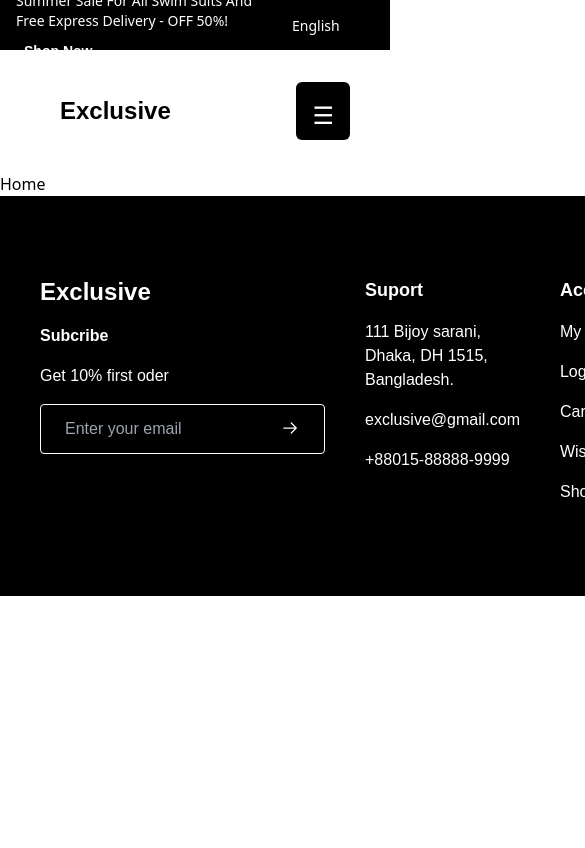
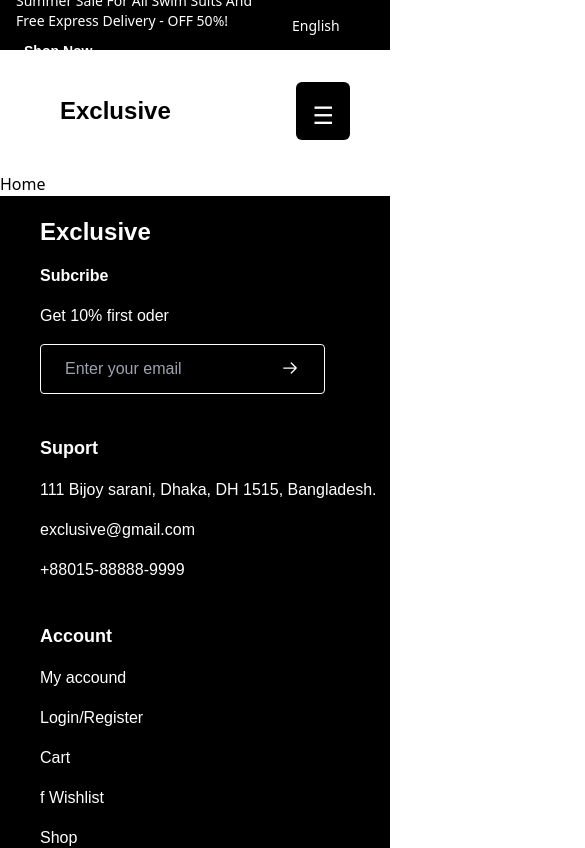
Before and after one commit to quangluongw/shop, a React (Vite) app: page / in a window 390 px wide. Shown: the top 848 px of the page, 585 px wide, since content can reach past the window. Built offline with nearby package versions, Linux system fonts and the light colour scheme.

Commit message:
responsive footer

```diff
--- a/src/components/Footer.tsx
+++ b/src/components/Footer.tsx
@@ -1,19 +1,16 @@
-import { rgba } from 'framer-motion'
-import { footer } from 'framer-motion/client'
-import React from 'react'
-import qr from '../components/common/img/qr.jpg'
+import qr from "../components/common/img/qr.jpg";
 import { FaFacebookF, FaInstagram, FaTwitter, FaTiktok } from "react-icons/fa";
 const Footer = () => {
   return (
     <>
-            <footer>
-                <div className='div1' style={{ backgroundColor: "black" }}>
-
-                    <ul className='flex flex-col gap-4 pt-20 pl-5 '>
+      <div className="bg-black">
+        <footer >
+          <div className="div1">
+            <ul className="flex flex-col gap-4 py-5 x py-5 xl:py-20 pl-5 ">
               <li className=" loloFooter logo text-2xl font-bold">Exclusive</li>
               <li className=" subFooter  logo text-1xl font-bold">Subcribe</li>
-                        <li className=' logo '>Get 10% first oder</li>
-                        <li className='logo'>
+              <li className=" logo ">Get 10% first oder</li>
+              <li className="logo">
                 <div className="flex items-center border-[1.5px] border-white text-white rounded px-1 py-3 w-fit bg-black">
                   <input
                     type="email"
@@ -29,59 +26,82 @@ const Footer = () => {
                       stroke="white"
                       className="w-5 h-5"
                     >
-                                        <path strokeLinecap="round" strokeLinejoin="round" d="M4.5 12h15m0 0l-6-6m6 6l-6 6" />
+                      <path
+                        strokeLinecap="round"
+                        strokeLinejoin="round"
+                        d="M4.5 12h15m0 0l-6-6m6 6l-6 6"
+                      />
                     </svg>
                   </button>
                 </div>
-
-
               </li>
             </ul>
-
           </div>
-                <div className='div2' style={{ backgroundColor: "black" }}>
-                    <ul className='flex flex-col gap-4 pt-20 pl-5'>
+          <div className="div2">
+            <ul className="flex flex-col gap-4 py-5 xl:py-20 pl-5">
               <li className=" subFooter  logo text-lg font-bold">Suport</li>
-                        <li className='logo'>
-                            111 Bijoy sarani, Dhaka,  DH 1515, Bangladesh.
+              <li className="logo">
+                111 Bijoy sarani, Dhaka, DH 1515, Bangladesh.
               </li>
-                        <li className='logo'>
-                            exclusive@gmail.com
-                        </li>
-                        <li className='logo'>+88015-88888-9999</li>
+              <li className="logo">exclusive@gmail.com</li>
+              <li className="logo">+88015-88888-9999</li>
             </ul>
           </div>
-                <div className='div3' style={{ backgroundColor: "black" }}>
-                    <ul className='flex flex-col gap-4 pt-20 pl-5'>
+          <div className="div3">
+            <ul className="flex flex-col gap-4 py-5 xl:py-20 pl-5">
               <li className=" subFooter  logo text-lg font-bold">Account</li>
-                        <li className='logo'><a href="#">My accound</a></li>
-                        <li className='logo'><a href="#">Login/Register</a></li>
-                        <li className='logo'><a href="#"> Cart</a></li>
-                        <li className='logo'><a href="#"> Wishlist</a></li>
-                        <li className='logo'><a href="#">Shop</a></li>
+              <li className="logo">
+                <a href="#">My accound</a>
+              </li>
+              <li className="logo">
+                <a href="#">Login/Register</a>
+              </li>
+              <li className="logo">
+                <a href="#"> Cart</a>
+              </li>
+              <li className="logo">
+                f<a href="#"> Wishlist</a>
+              </li>
+              <li className="logo">
+                <a href="#">Shop</a>
+              </li>
             </ul>
           </div>
-                <div className='div4' style={{ backgroundColor: "black" }}>
-                    <ul className='flex flex-col gap-4 pt-20 pl-5'>
-                        <li className=" subFooter  logo text-lg font-bold"><a href="#">Quick Link</a></li>
-                        <li className='logo'><a href="#">Privacy poly</a></li>
-                        <li className='logo'><a href="#">Terms & Use</a></li>
-                        <li className='logo'><a href="#">FAQ</a></li>
-                        <li className='logo'><a href="#">Contact us</a></li>
+          <div className="div4">
+            <ul className="flex flex-col gap-4 py-5 xl:py-20 pl-5">
+              <li className=" subFooter  logo text-lg font-bold">
+                <a href="#">Quick Link</a>
+              </li>
+              <li className="logo">
+                <a href="#">Privacy poly</a>
+              </li>
+              <li className="logo">
+                <a href="#">Terms & Use</a>
+              </li>
+              <li className="logo">
+                <a href="#">FAQ</a>
+              </li>
+              <li className="logo">
+                <a href="#">Contact us</a>
+              </li>
             </ul>
           </div>
-                <div className=" bg-black text-white p-5">
-                    <ul className=" pt-14">
+          <div className=" bg-black text-white">
+            <ul className="py-5 xl:py-20">
               <li className="text-lg font-bold mb-1">Download App</li>
-                        <li className="pt-5 text-sm text-gray-400 mb-4">Save 3$ with new user!</li>
+              <li className="pt-5 text-sm text-gray-400 mb-4">
+                Save 3$ with new user!
+              </li>
 
               <li>
                 <div className="flex items-start gap-4">
-
                   <div className="w-[100px] h-[100px]">
-                                    <img src={qr} alt="qr" className="w-full h-full object-contain" />
+                    <img
+                      src={qr}
+                      alt="qr"
+                      className="w-full h-full object-contain"
+                    />
                   </div>
-
 
                   <div className="flex flex-col gap-2">
                     <a
@@ -110,27 +130,43 @@ const Footer = () => {
                   </div>
                 </div>
               </li>
+              <br />
               <li className="flex gap-6 text-lg font-bold mb-1">
-                            <a href="https://facebook.com" target="_blank" rel="noopener noreferrer">
+                <a
+                  href="https://facebook.com"
+                  target="_blank"
+                  rel="noopener noreferrer"
+                >
                   <FaFacebookF />
                 </a>
-                            <a href="https://instagram.com" target="_blank" rel="noopener noreferrer">
+                <a
+                  href="https://instagram.com"
+                  target="_blank"
+                  rel="noopener noreferrer"
+                >
                   <FaInstagram />
                 </a>
-                            <a href="https://twitter.com" target="_blank" rel="noopener noreferrer">
+                <a
+                  href="https://twitter.com"
+                  target="_blank"
+                  rel="noopener noreferrer"
+                >
                   <FaTwitter />
                 </a>
-                            <a href="https://tiktok.com" target="_blank" rel="noopener noreferrer">
+                <a
+                  href="https://tiktok.com"
+                  target="_blank"
+                  rel="noopener noreferrer"
+                >
                   <FaTiktok />
                 </a>
               </li>
             </ul>
           </div>
+        </footer>
+      </div>
+    </>
+  );
+};
 
-
-            </footer>
-        </>
-    )
-}
-
-export default Footer
+export default Footer;
--- a/src/components/Header.tsx
+++ b/src/components/Header.tsx
@@ -1,5 +1,8 @@
-import React, { useState } from 'react';
-import { motion, AnimatePresence } from 'framer-motion';
+import React, { useState } from "react";
+import { motion, AnimatePresence } from "framer-motion";
+import { Link } from "react-router-dom";
+import { FaRegHeart } from "react-icons/fa";
+import { FaCartShopping, FaRegCircleUser } from "react-icons/fa6";
 
 const Header: React.FC = () => {
   const [isOpen, setIsOpen] = useState<boolean>(false);
@@ -7,14 +10,16 @@ const Header: React.FC = () => {
   return (
     <>
       {/* Top Header */}
-            <div className="top-header bg-black text-white px-4 py-2 flex justify-between items-center text-sm">
-                <div className="title-header overflow-hidden">
+      <div className="top-header bg-black text-white px-4 py-2 flex justify-between items-center text-sm ">
+        <div className="title-header overflow-hidden max-w-[1280px]">
           <p>
             Summer Sale For All Swim Suits And Free Express Delivery - OFF 50%!
-                        <button className="ml-2 font-bold text-white underline">Shop Now</button>
+            <button className="ml-2 font-bold text-white underline">
+              Shop Now
+            </button>
           </p>
         </div>
-                <div className="change-lg">
+        <div className="change-lg ">
           <select
             className="bg-black text-white px-4 py-2 rounded-md appearance-none focus:outline-none"
             name="language"
@@ -26,37 +31,37 @@ const Header: React.FC = () => {
         </div>
       </div>
 
-
-            <header className=" flex items-center justify-between px-10 py-8 ">
-
+      <header className=" flex items-center justify-between px-10 py-8 max-w-[1280px] m-auto">
         <div className="logo text-2xl font-bold">Exclusive</div>
 
-
         <nav className="hidden lg:flex items-center gap-6">
-                    <a href="#" className="text-sm hover:text-gray-600">Home</a>
-                    <a href="#" className="text-sm hover:text-gray-600">Contact</a>
-                    <a href="#" className="text-sm hover:text-gray-600">About</a>
-                    <a href="#" className="text-sm hover:text-gray-600">Sign Up</a>
-
-
+          <Link to="#" className="text-[16px] hover:text-gray-600">
+            Home
+          </Link>
+          <Link to="#" className="text-[16px] hover:text-gray-600">
+            Contact
+          </Link>
+          <Link to="#" className="text-[16px] hover:text-gray-600">
+            About
+          </Link>
+          <Link to="#" className="text-[16px] hover:text-gray-600">
+            Sign Up
+          </Link>
+        </nav>
+        <div className="lg:flex items-center gap-8 hidden">
           <div className="relative">
             <input
               type="text"
               placeholder="Tìm kiếm"
               className="px-3 py-1.5 bg-gray-100 rounded-md text-sm"
             />
-
           </div>
-
-
-                    <div className="flex items-center gap-4 text-lg">
-                        <span>Favorite</span>
-                        <span>Cart</span>
-                        <span>User</span>
+          <div className="flex items-center gap-4 text-xl">
+            <FaRegHeart />
+            <FaCartShopping />
+            <FaRegCircleUser />
           </div>
-                </nav>
-
-
+        </div>
         <div className="bg-black lg:hidden flex items-center justify-between px-4 py-2 rounded-md ">
           <button
             onClick={() => setIsOpen(!isOpen)}
@@ -68,19 +73,26 @@ const Header: React.FC = () => {
         </div>
       </header>
 
-
       <AnimatePresence>
         {isOpen && (
           <motion.div
             initial={{ height: 0, opacity: 0 }}
-                        animate={{ height: 'auto', opacity: 1 }}
+            animate={{ height: "auto", opacity: 1 }}
             exit={{ height: 0, opacity: 0 }}
             className="lg:hidden bg-white shadow-md px-4 py-3 space-y-2 overflow-hidden border m-1"
           >
-                        <a href="#" className="block text-sm">Home</a>
-                        <a href="#" className="block text-sm">Contact</a>
-                        <a href="#" className="block text-sm">About</a>
-                        <a href="#" className="block text-sm">Sign Up</a>
+            <Link to="#" className="block text-sm">
+              Home
+            </Link>
+            <Link to="#" className="block text-sm">
+              Contact
+            </Link>
+            <Link to="#" className="block text-sm">
+              About
+            </Link>
+            <Link to="#" className="block text-sm">
+              Sign Up
+            </Link>
             <input
               type="text"
               placeholder="Search..."
--- a/src/index.css
+++ b/src/index.css
@@ -2,7 +2,11 @@
 @tailwind components;
 @tailwind utilities;
 @import url('https://fonts.googleapis.com/css2?family=Poppins:ital,wght@0,100;0,200;0,300;0,400;0,500;0,600;0,700;0,800;0,900;1,100;1,200;1,300;1,400;1,500;1,600;1,700;1,800;1,900&display=swap');
-
+*{
+  margin: 0;
+  padding: 0;
+  box-sizing: border-box;
+}
 li {
   list-style: none;
 }
@@ -59,9 +63,10 @@ header {
 footer {
   display: grid;
   grid-template-columns: repeat(5, 1fr);
-  grid-template-rows: repeat(5, 1fr);
 
   font-family: "Poppins", sans-serif;
+  margin: auto;
+  max-width: 1280px;
 }
 
 footer .div1,
@@ -70,7 +75,7 @@ footer .div1,
 .div4,
 .div5 {
   width: 100%;
-  height: 400px;
+  /* height: 400px; */
   display: block;
   align-items: center;
   gap: 10px;
@@ -88,7 +93,22 @@ footer .div1,
 footer .div1 .logoFooter {
   margin-top: 20px;
 }
-
+@media (max-width: 1018px) {
+  footer{
+    grid-template-columns: repeat(3, 1fr);
+  }
+}
+@media (max-width: 700px) {
+  footer{
+    grid-template-columns: repeat(2, 1fr);
+  }
+}
+@media (max-width: 600px) {
+  footer{
+    grid-template-columns: repeat(1, 1fr);
+    justify-content: center;
+  }
+}
 .submit {
   margin-top: -3px;
   color: rgb(79, 78, 78);
```
Also changed, not shown: src/App.css (added), src/layout/layoutadmin.tsx (deleted). Lines whose indentation alone changed are shown as unchanged.
